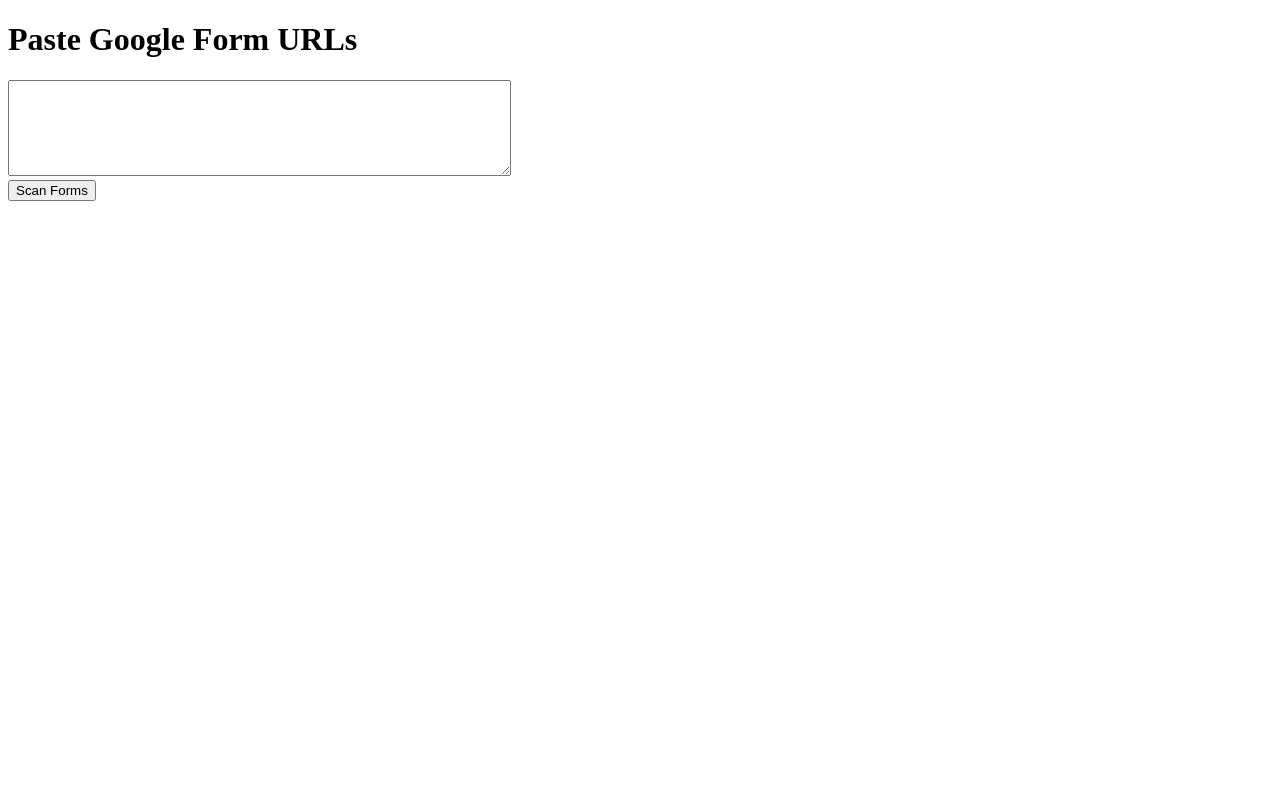
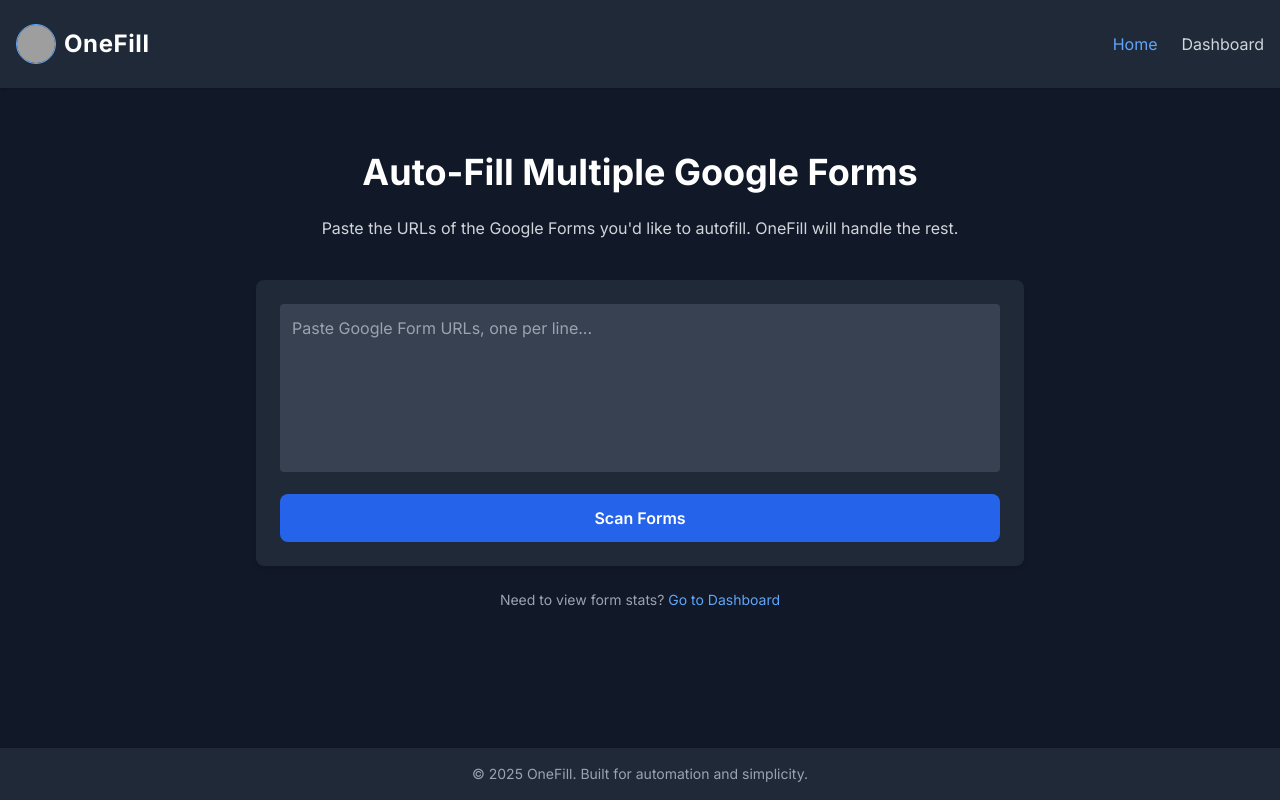
Before and after one commit to trishna-paswan/onefill, a Flask app: page / in a window 1280 px wide. Run offline with Flask 3, Linux system fonts and the light colour scheme; some libraries are stand-ins or nearby versions; grey boxes are pictures that could not be loaded.

Commit message:
Update index.html

```diff
--- a/templates/index.html
+++ b/templates/index.html
@@ -1,13 +1,60 @@
+<!-- templates/index.html -->
 <!DOCTYPE html>
-<html>
+<html lang="en">
 <head>
-    <title>Multi-Google Form Autofiller</title>
+  <meta charset="UTF-8" />
+  <meta name="viewport" content="width=device-width, initial-scale=1.0"/>
+  <title>OneFill – Auto Google Form Filler</title>
+  <link rel="icon" href="/static/favicon.ico"/>
+  <script src="https://cdn.tailwindcss.com"></script>
+  <link href="https://fonts.googleapis.com/css2?family=Inter:wght@400;600;700&display=swap" rel="stylesheet"/>
+  <script src="https://unpkg.com/aos@2.3.1/dist/aos.js"></script>
+  <link href="https://unpkg.com/aos@2.3.1/dist/aos.css" rel="stylesheet"/>
+
+  <style>
+    body {
+      font-family: 'Inter', sans-serif;
+    }
+  </style>
 </head>
-<body>
-    <h1>Paste Google Form URLs</h1>
-    <form method="POST" action="/scan">
-        <textarea name="form_urls" rows="6" cols="60" required></textarea><br>
-        <button type="submit">Scan Forms</button>
-    </form>
+<body class="bg-gray-900 text-white min-h-screen flex flex-col">
+
+  <!-- Header -->
+  <header class="bg-gray-800 shadow">
+    <div class="max-w-7xl mx-auto px-4 py-6 flex items-center justify-between">
+      <div class="flex items-center gap-2">
+        <img src="/static/logo.jpg" alt="Logo" class="h-10 w-10 rounded-full border border-blue-400" />
+        <h1 class="text-2xl font-bold text-white tracking-wide">OneFill</h1>
+      </div>
+      <nav class="hidden md:flex space-x-6">
+        <a href="/" class="text-blue-400 font-medium">Home</a>
+        <a href="/dashboard" class="text-gray-300 hover:text-white transition">Dashboard</a>
+      </nav>
+    </div>
+  </header>
+
+  <!-- Main -->
+  <main class="flex-grow px-4 py-16">
+    <div class="max-w-3xl mx-auto text-center" data-aos="fade-up">
+      <h2 class="text-4xl font-bold mb-6">Auto-Fill Multiple Google Forms</h2>
+      <p class="text-gray-300 mb-10">Paste the URLs of the Google Forms you'd like to autofill. OneFill will handle the rest.</p>
+
+      <form method="POST" action="/scan" class="bg-gray-800 p-6 rounded-lg shadow-md space-y-4">
+        <textarea name="form_urls" rows="6" placeholder="Paste Google Form URLs, one per line..." class="w-full p-3 bg-gray-700 text-white rounded resize-none focus:outline-none focus:ring-2 focus:ring-blue-500" required></textarea>
+        <button type="submit" class="w-full bg-blue-600 hover:bg-blue-700 text-white font-semibold py-3 rounded-lg transition duration-300">Scan Forms</button>
+      </form>
+
+      <p class="mt-6 text-sm text-gray-400">
+        Need to view form stats? <a href="/dashboard" class="text-blue-400 hover:underline">Go to Dashboard</a>
+      </p>
+    </div>
+  </main>
+
+  <!-- Footer -->
+  <footer class="bg-gray-800 text-center py-4 text-gray-400 text-sm">
+    &copy; 2025 OneFill. Built for automation and simplicity.
+  </footer>
+
+  <script>AOS.init();</script>
 </body>
 </html>
```
